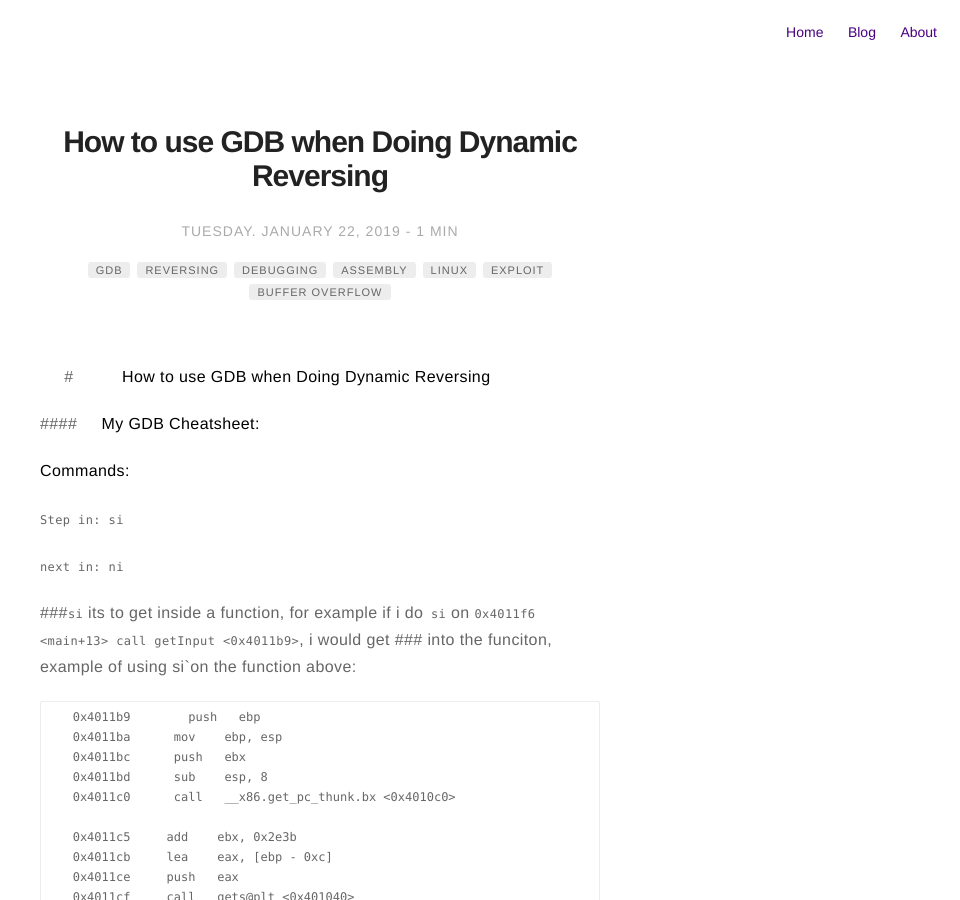
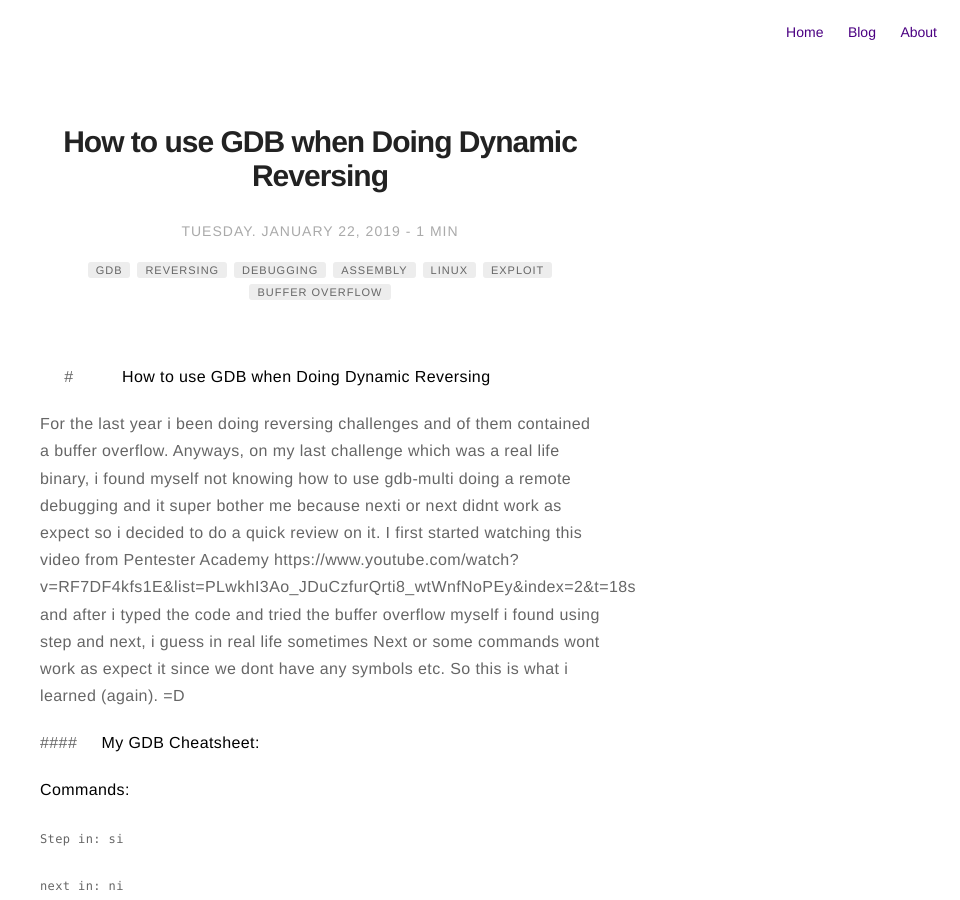
Before and after one commit to MaskedFox/maskedfox.github.io, a Jekyll site: the page built from _posts/2019-01-22-My-GDB-Cheat.md, in a window 1280 px wide and 900 px high. Shown: the whole window, without its empty margins (320-1280 px from the left). Built offline with Jekyll 4.4.1, drawn with Linux system fonts in a browser that asks for light colours; comment, search, counter and statistics services are not loaded.

Commit message:
Update 2019-01-22-My-GDB-Cheat.md

```diff
--- a/_posts/2019-01-22-My-GDB-Cheat.md
+++ b/_posts/2019-01-22-My-GDB-Cheat.md
@@ -19,6 +19,9 @@ description: Basics of doing Dynamic Reversing with GDB
 ---
 
      #          **How to use GDB when Doing Dynamic Reversing**
+
+For the last year i been doing reversing challenges and of them contained a buffer overflow. Anyways, on my last challenge which was a real life binary, i found myself not knowing how to use gdb-multi  doing a remote debugging and it super bother me because nexti or next didnt work as expect so i decided to do a quick review on it. I first started watching this video from Pentester Academy https://www.youtube.com/watch?v=RF7DF4kfs1E&list=PLwkhI3Ao_JDuCzfurQrti8_wtWnfNoPEy&index=2&t=18s
+and after i typed the code and tried the buffer overflow myself i found using step and next, i guess in real life sometimes Next or some commands wont work as expect it since we dont have any symbols etc. So this is what i learned (again). =D
 
 ####     **My GDB Cheatsheet:**
 
```
